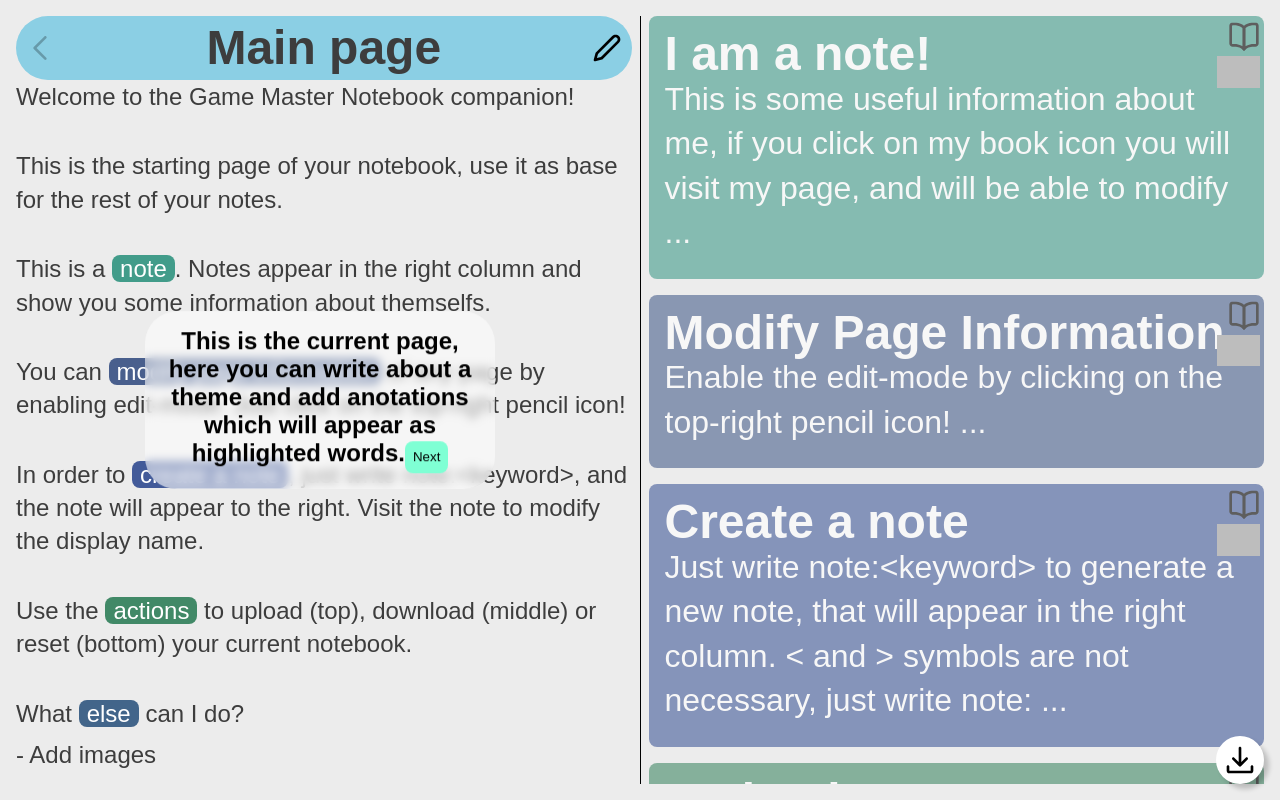
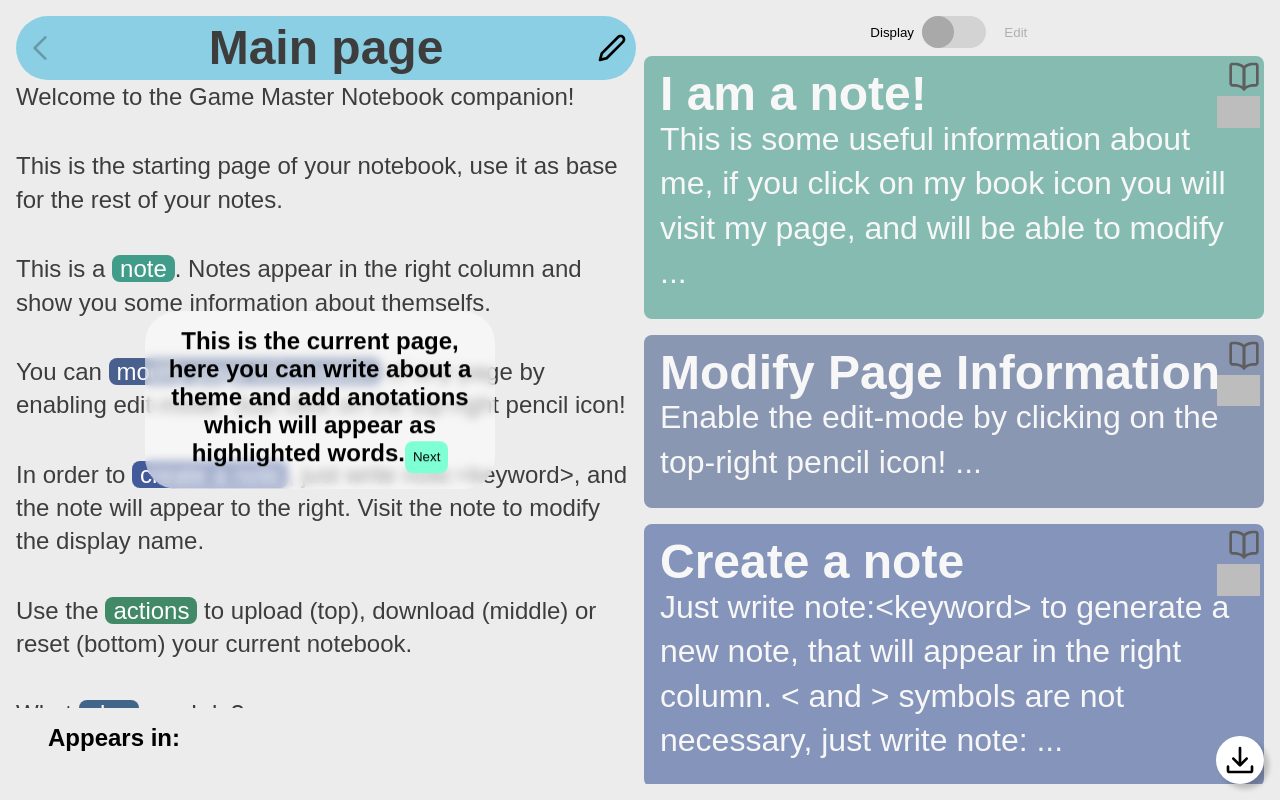
Before and after one commit to joseignacioLS/GMNotebook, a Next.js app: page / in a window 1280 px wide. Built offline with nearby package versions, Linux system fonts and the light colour scheme; grey boxes are pictures that could not be loaded; a web font is replaced by a local one.

Commit message:
feat: reorganize layout to make second column a switchable

```diff
--- a/src/components/Button/Button.tsx
+++ b/src/components/Button/Button.tsx
@@ -28,7 +28,6 @@ const Button = ({
   addClass?: string;
   disabled?: boolean;
 }) => {
-  console.log(addClass);
   return (
     <button
       style={{
--- a/src/components/Conections.tsx
+++ b/src/components/Conections.tsx
@@ -21,8 +21,6 @@ const Conections = ({}) => {
   );
 
   return (
-    <>
-      {references.length > 0 && (
     <div className={styles.conectionsContainer}>
       <>
         <h2 className={styles.title}>Appears in:</h2>
@@ -45,8 +43,6 @@ const Conections = ({}) => {
         }
       </>
     </div>
-      )}
-    </>
   );
 };
 
--- a/src/components/NoteBook.tsx
+++ b/src/components/NoteBook.tsx
@@ -1,4 +1,4 @@
-import React from "react";
+import React, { useState } from "react";
 import Page from "./Page/Page";
 import NoteList from "./NoteList/NoteList";
 
@@ -6,21 +6,66 @@ import styles from "./notebook.module.scss";
 import Conections from "./Conections";
 import DataActions from "./DataActions";
 import Tutorial from "./Tutorial";
+import Button from "./Button/Button";
+import PageEdit from "./Page/PageEdit";
+
+const generateToggle = (
+  isOn: boolean,
+  optionA: string = "",
+  optionB: string = ""
+) => {
+  return (
+    <div
+      style={{
+        display: "grid",
+        gridTemplateColumns: "1fr auto 1fr",
+        gap: ".5rem",
+        alignItems: "center",
+      }}
+    >
+      <span style={{ opacity: isOn ? "1" : ".25" }}>{optionA}</span>
+      <div
+        style={{
+          position: "relative",
+          width: "4rem",
+          height: "2rem",
+          backgroundColor: "lightgrey",
+          borderRadius: "1.5rem",
+        }}
+      >
+        <div
+          style={{
+            position: "absolute",
+            width: "2rem",
+            height: "2rem",
+            backgroundColor: "darkgrey",
+            borderRadius: "50%",
+            transform: !isOn ? "translateX(2rem)" : "translateX(0px)",
+            transition: "transform .3s",
+          }}
+        ></div>
+      </div>
+      <span style={{ opacity: !isOn ? "1" : ".25" }}>{optionB}</span>
+    </div>
+  );
+};
 
 const NoteBook = () => {
+  const [showNotes, setShowNotes] = useState<boolean>(true);
   return (
     <div className={styles.notebook}>
       <Tutorial />
       <Page />
-      <div
-        style={{
-          height: "100%",
-          width: "1px",
-          backgroundColor: "black",
-          gridArea: "sep",
-        }}
-      ></div>
-      <NoteList />
+      <div className={styles.rightColumn}>
+        <Button
+          naked={true}
+          addClass={styles.toggleColumn}
+          onClick={() => setShowNotes((v) => !v)}
+        >
+          {generateToggle(showNotes, "Display", "Edit")}
+        </Button>
+        {showNotes ? <NoteList /> : <PageEdit />}
+      </div>
       <Conections />
       <DataActions />
     </div>
--- a/src/components/NoteList/notelist.module.scss
+++ b/src/components/NoteList/notelist.module.scss
@@ -1,6 +1,12 @@
 .noteListContainer {
+  width: 100%;
   height: 100%;
   overflow-y: auto;
   scroll-behavior: smooth;
-  grid-area: notes;
 }
+
+@media (max-width: 800px) {
+  .noteListContainer {
+    height: fit-content;
+  }
+}
--- a/src/components/Page/pagedisplay.module.scss
+++ b/src/components/Page/pagedisplay.module.scss
@@ -1,13 +1,9 @@
 .pageDisplay {
   position: relative;
   line-height: 2.5ch;
-  height: 50%;
+  height: 100%;
   display: flex;
   flex-direction: column;
-
-  &.height100 {
-    height: 100%;
-  }
 
   .titleContainer {
     height: 4rem;
@@ -50,9 +46,3 @@
   white-space: nowrap;
   cursor: pointer;
 }
-
-@media (max-width: 800px) {
-  .pageContainer {
-    height: 4rem;
-  }
-}
--- a/src/components/Page/pageedit.module.scss
+++ b/src/components/Page/pageedit.module.scss
@@ -5,16 +5,7 @@
   flex-direction: column;
   gap: 0.5rem;
   width: 100%;
-  height: 50%;
-
-  border-top: 1px solid black;
-
-  &.height0 {
-    height: 0;
-    padding: 0;
-    overflow: hidden;
-    border-top: 0;
-  }
+  height: 100%;
 
   label {
     height: fit-content;
@@ -53,7 +44,7 @@
 
   textarea {
     padding: 0.5rem;
-    height: 70%;
+    height: 100%;
     width: 100%;
     font-size: 1rem;
     overflow-y: auto;
@@ -62,9 +53,3 @@
     border-radius: 1rem;
   }
 }
-
-@media (max-width: 800px) {
-  .pageEdit {
-    height: 100%;
-  }
-}
--- a/src/components/conections.module.scss
+++ b/src/components/conections.module.scss
@@ -1,17 +1,17 @@
 .conectionsContainer {
   grid-area: con;
-  height: fit-content;
+  height: 100%;
+  width: 100%;
   max-height: 20rem;
   overflow-y: auto;
   overflow-x: hidden;
   display: flex;
   flex-direction: column;
-  align-items: center;
+  align-items: flex-start;
 
   padding: 1rem 2rem;
 
-  color:white;
-  background-color: rgb(66, 37, 119);
+  color: black;
   border-radius: .5rem;
 }
 
--- a/src/components/notebook.module.scss
+++ b/src/components/notebook.module.scss
@@ -1,12 +1,11 @@
 .notebook {
   position: relative;
   display: grid;
-  grid-template-columns: 1fr auto 1fr;
+  grid-template-columns: 1fr 1fr;
   grid-template-rows: 1fr auto;
   grid-template-areas:
-    "text sep notes"
-    "text sep notes"
-    "con sep notes";
+    "text notes"
+    "con notes";
   height: 100%;
   column-gap: 0.5rem;
 
@@ -18,12 +17,23 @@
     font-size: 2rem;
     text-shadow: 0px 0px 15px black;
   }
+
+  .rightColumn {
+    grid-area: notes;
+    height: 100%;
+    width: 100%;
+    overflow: hidden;
+    display: flex;
+    flex-direction: column;
+    align-items: center;
+    gap: 0.5rem;
+  }
 }
 
 @media (max-width: 800px) {
   .notebook {
     grid-template-columns: 1fr;
-    grid-template-rows: 3fr 2fr auto;
+    grid-template-rows: 4fr 4fr 1fr;
     grid-template-areas:
       "text"
       "notes"
```
Lines whose indentation alone changed are shown as unchanged.
